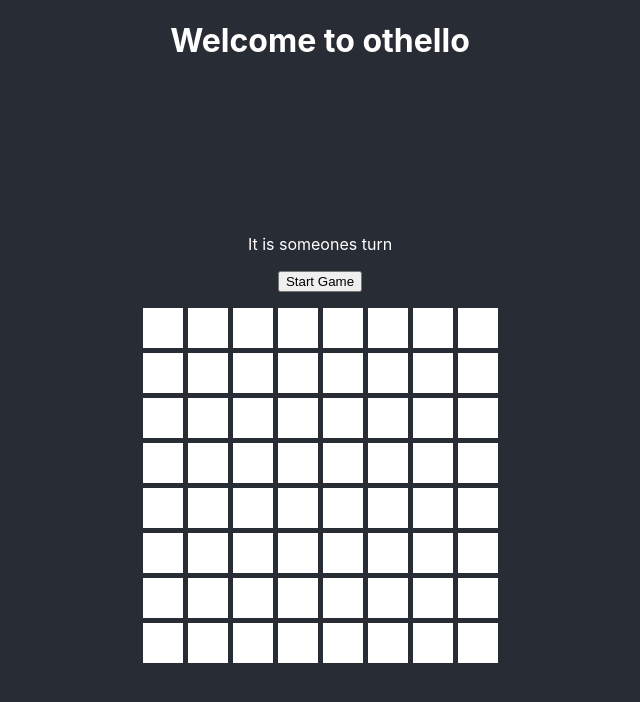
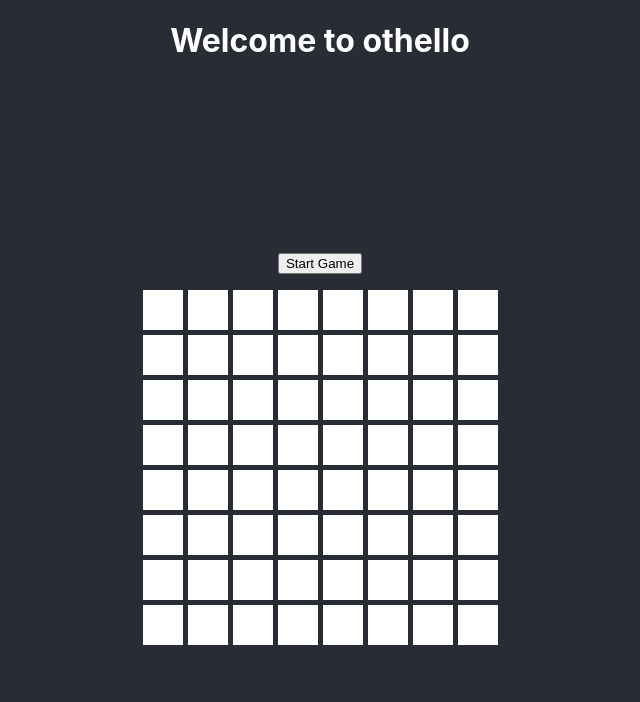
Before and after one commit to aturkewi/othello, a React (Create React App) app: page / in a window 1280 px wide. Shown: the top 702 px of the page, without its empty margins (320-960 px from the left). Built offline with nearby package versions, Linux system fonts and the light colour scheme.

Commit message:
whos turn it is

```diff
--- a/src/components/GameContainer.jsx
+++ b/src/components/GameContainer.jsx
@@ -2,7 +2,6 @@ import React, {useState} from 'react'
 import GameBoard from './GameBoard'
 
 function GameContainer() {
-  // const [currentPlayer, setState] = useState(1)
   const createBoard = () => {
     const board = []
     for(let i=0; i < 8; i++){
@@ -24,12 +23,15 @@ function GameContainer() {
     board[4][4] = 1
     board[3][4] = 2
     board[4][3] = 2
-    setState({board: board, currentPlayer: 1})
+    setState({board: board, currentPlayerId: 1})
   }
 
   return (
     <div>
-      <p>It is someones turn</p>
+      <p>
+
+        {currentPlayerId ? `It is player ${currentPlayerId}'s turn` : ''}
+      </p>
       <p>
         {currentPlayerId === 0 ?
           <button onClick={startGame}>Start Game</button>
```
